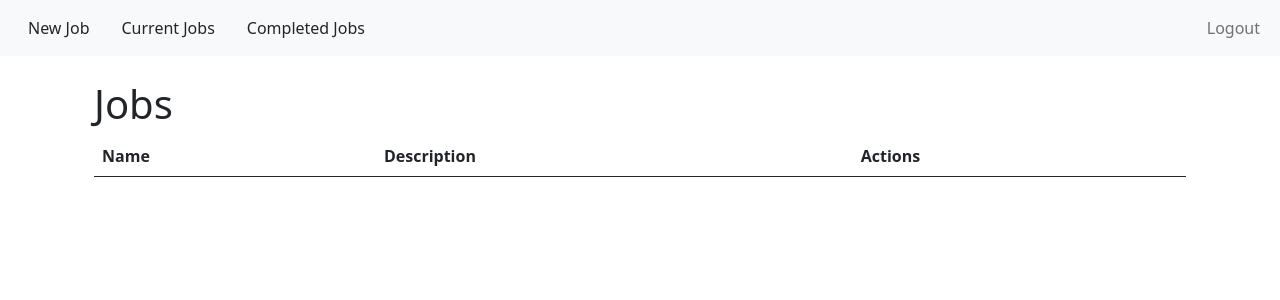
After one commit to hyptocrypto/BeckerChecklistApp, a Django app: page /started_jobs/ in a window 1280 px wide. The commit adds this page. Shown: the top 300 px of the page. Run offline with Django 4.2, Linux system fonts and the light colour scheme; a user stored in the database is signed in; data comes from the database, SQL or seed files in the repository; both versions use the stored data as it was after the commit; lists and menus that the app fills with data are empty.

Commit message:
Add current jobs page and clean things up

```diff
--- a/BeckerChecklistApp/checklist/models.py
+++ b/BeckerChecklistApp/checklist/models.py
@@ -83,6 +83,7 @@ class CompletedJobItem(BaseModel):
 class CompletedJob(BaseModel):
     user = models.ForeignKey(User, on_delete=models.CASCADE)
     started_job = models.ForeignKey(StartedJob, on_delete=models.CASCADE)
+    check_list_completed = models.BooleanField(default=False)
 
     def __repr__(self):
         return f"Completed({self.job}) - {self.user}"
--- a/BeckerChecklistApp/checklist/urls.py
+++ b/BeckerChecklistApp/checklist/urls.py
@@ -5,12 +5,14 @@ from .views import (
     UpdateStartedJob,
     StartedJoblView,
     CreateNewJob,
+    StartedJobListView,
 )
 
 urlpatterns = [
     path("", JobListView.as_view(), name="jobs"),
     path("completed_jobs/", CompletedJobListView.as_view(), name="jobs"),
     path("jobs/<int:pk>/", StartedJoblView.as_view(), name="job_detail"),
+    path("started_jobs/", StartedJobListView.as_view(), name="started_jobs"),
     path("create_new_job/<int:pk>/", CreateNewJob.as_view(), name="new_job"),
     path("update_job/<int:pk>/", UpdateStartedJob.as_view(), name="update_started_job"),
 ]
--- a/BeckerChecklistApp/checklist/views.py
+++ b/BeckerChecklistApp/checklist/views.py
@@ -1,7 +1,7 @@
 from django.http import HttpResponse, HttpResponseRedirect
 from django.views.generic import ListView, View, TemplateView
 from django.contrib.auth.mixins import LoginRequiredMixin
-from django.shortcuts import redirect, render
+from django.shortcuts import render
 from .models import Job, JobItem, StartedJob, CompletedJob, CompletedJobItem
 import json
 
@@ -27,7 +27,7 @@ class CompletedJobListView(LoginRequiredMixin, ListView):
 class StartedJobListView(LoginRequiredMixin, ListView):
     model = CompletedJob
     template_name = "started_jobs.jinja"
-    context_object_name = "started_jobs"
+    context_object_name = "jobs"
 
     def get_queryset(self):
         if self.request.user.is_superuser:
@@ -46,21 +46,20 @@ class StartedJobListView(LoginRequiredMixin, ListView):
 class UpdateStartedJob(LoginRequiredMixin, View):
     def post(self, request, pk):
         user = request.user
-        started_job = StartedJob.objects.filter(pk=pk)
+        started_job = StartedJob.objects.get(pk=pk)
         data = json.loads(self.request.body)
         if client_name := data.get("client_name"):
-            started_job.update(client_name=client_name)
+            started_job.client_name = client_name
+            started_job.save()
         if job_item_id := data.get("job_item_id"):
             if data.get("complete"):
                 CompletedJobItem.objects.create(
-                    started_job=started_job, job_item_id=job_item_id
+                    started_job=started_job, job_item_id=job_item_id, user=user
                 )
             if not data.get("complete"):
-                completed_job_item = CompletedJobItem.objects.filter(
+                CompletedJobItem.objects.get(
                     started_job=started_job, job_item_id=job_item_id, user=user
-                ).first()
-                completed_job_item.delete()
-        print(data)
+                ).delete()
         return HttpResponse(200)
 
 
@@ -84,26 +83,20 @@ class StartedJoblView(LoginRequiredMixin, TemplateView):
         context["started_job"] = self.started_job
         job_items = JobItem.objects.filter(job=self.started_job.job).all()
         context["job_items"] = job_items
+        completed_job_items = CompletedJobItem.objects.values_list(
+            "job_item_id", flat=True
+        ).filter(user=request.user, started_job=self.started_job)
+        context["completed_job_items"] = completed_job_items
         return render(request, self.template_name, context)
 
     def post(self, request, *args, **kwargs):
         user = request.user
         data = json.loads(self.request.body)
-        # Parse job and out job_items
-        job = Job.objects.filter(pk=data.get("job_id")).first()
+        job = StartedJob.objects.get(pk=data.get("started_job_id"))
         job_item_data = data.get("job_items_data").items()
-        completed_job_items = JobItem.objects.filter(
-            pk__in=[k.split("-")[-1] for k, v in job_item_data if v]
+        completed_job = CompletedJob.objects.create(
+            user=user,
+            started_job=job,
+            check_list_completed=all([v for _, v in job_item_data]),
         )
-        # Create completed job and items
-        completed_job = CompletedJob.objects.create(
-            user=user, job=job, check_list_completed=all([v for _, v in job_item_data])
-        )
-        # Bulk create job items
-        CompletedJobItem.objects.bulk_create(
-            [
-                CompletedJobItem(user=user, completed_job=completed_job, job_item=j)
-                for j in completed_job_items
-            ]
-        )
-        return redirect(self.request.path_info)
+        return HttpResponse(200)
--- a/BeckerChecklistApp/templates/base.jinja
+++ b/BeckerChecklistApp/templates/base.jinja
@@ -20,7 +20,7 @@
                     <a class="dropdown-item" href="/">New Job</a>
                 </li>
                 <li class="nav-item">
-                    <a class="dropdown-item" href="/">Current Jobs</a>
+                    <a class="dropdown-item" href="/started_jobs">Current Jobs</a>
                 </li>
                 <li class="nav-item">
                     <a class="dropdown-item" href="/completed_jobs">Completed Jobs</a>
--- a/BeckerChecklistApp/templates/completed_jobs.jinja
+++ b/BeckerChecklistApp/templates/completed_jobs.jinja
@@ -7,7 +7,7 @@
       <thead>
         <tr>
           <th>Name</th>
-          <th>Description</th>
+          <th style="word-wrap: break-word; max-width: 250px;">Description</th>
             {% if request.user.is_superuser %}
                 <th>User</th>
             {% endif %}
@@ -21,8 +21,8 @@
             {% else %}
                 <tr>
             {% endif %}
-          <td>{{ job.job.name }}</td>
-          <td>{{ job.job.description }}</td>
+          <td>{{ job.started_job.job.name }}</td>
+          <td style="word-wrap: break-word; max-width: 250px;">{{ job.started_job.job.description }}</td>
             {% if request.user.is_superuser %}
                 <td>{{ job.user }}</td>
             {% endif %}
--- /dev/null
+++ b/BeckerChecklistApp/templates/started_jobs.jinja
@@ -0,0 +1,28 @@
+{% extends 'base.jinja' %}
+
+{% block content %}
+  <div class="container">
+    <h1>Jobs</h1>
+    <table class="table table-hover">
+      <thead>
+        <tr>
+          <th>Name</th>
+          <th>Description</th>
+          <th>Actions</th>
+        </tr>
+      </thead>
+      <tbody>
+        {% for job in jobs %}
+        <tr>
+          <td>{{ job.job.name }}</td>
+          <td>{{ job.job.description }}</td>
+          <td>
+            <a style="margin-bottom: 5px;" href="/jobs/{{job.pk}}" class="btn btn-sm btn-primary">View</a>
+            <a href="/delete_started_job/{{job.pk}}" class="btn btn-sm btn-danger">Delete</a>
+          </td>
+        </tr>
+        {% endfor %}
+      </tbody>
+    </table>
+  </div>
+{% endblock %}
```
Also changed, not shown: BeckerChecklistApp/templates/job_detail.jinja (+4 -4 lines), BeckerChecklistApp/checklist/migrations/0004_completedjob_check_list_completed.py (added), BeckerChecklistApp/db.sqlite3.
